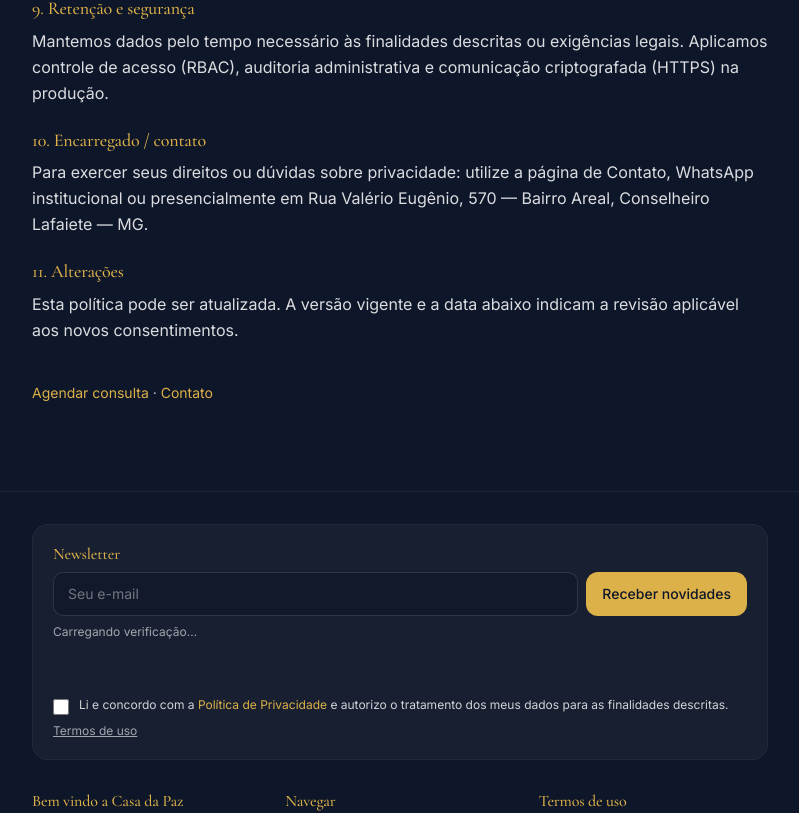
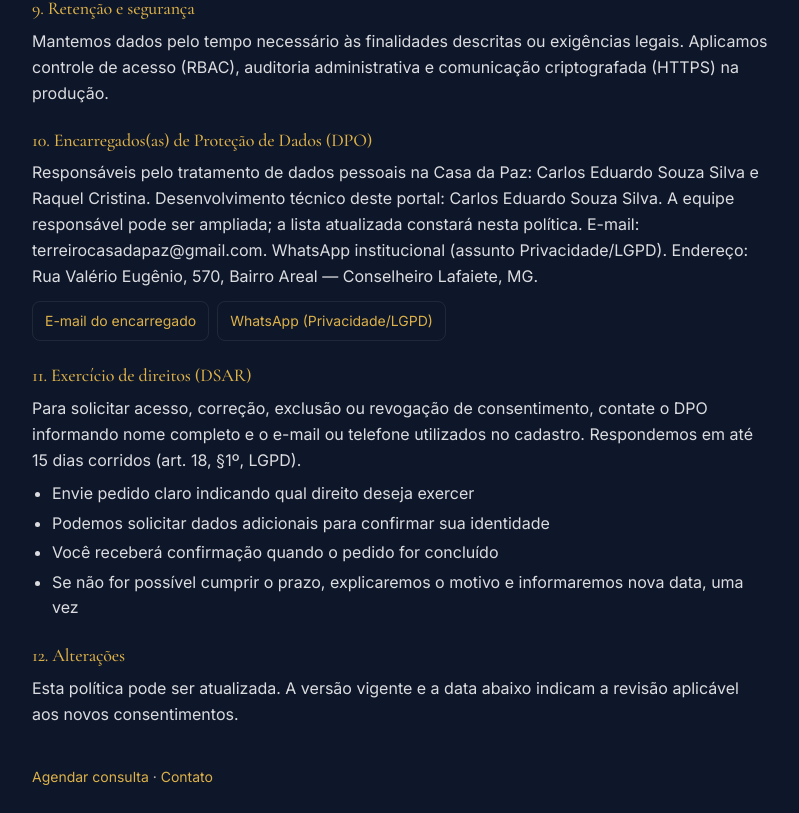
Before and after one commit to Kadu207/casa-da-paz, a React (Vite) app in the folder frontend/: page /termos in a window 1280 px wide. Shown: the part 1451-2264 px from the top of the page, without its empty margins (240-1039 px from the left). Built offline with nearby package versions, Linux system fonts and the light colour scheme; no server answers.

Commit message:
feat(lgpd): publicar responsaveis DPO e runbook DSAR
Registra Carlos Eduardo Souza Silva e Raquel Cristina como encarregados de dados, versao da politica 2026-06-09 e runbook de atendimento em 15 dias.

Co-authored-by: Cursor <cursoragent@cursor.com>

```diff
--- a/frontend/src/i18n/en.ts
+++ b/frontend/src/i18n/en.ts
@@ -130,6 +130,12 @@ export const en: Record<PortalTranslationKey, string> = {
   'terms.version': 'Version {version}',
   'terms.link': 'Terms of use',
   'terms.privacyLink': 'Privacy Policy',
+  'terms.dpo.email': 'DPO email',
+  'terms.dpo.whatsapp': 'WhatsApp (Privacy/LGPD)',
+  'contact.privacy.title': 'Privacy and LGPD',
+  'contact.privacy.body':
+    'To access, correct or delete your data, withdraw consent or ask about this policy, contact our Data Protection Officer. Response time: up to 15 days.',
+  'contact.privacy.whatsapp': 'LGPD WhatsApp',
   'lgpd.consentPrefix': 'I have read and agree to the',
   'lgpd.consentSuffix': ' and authorize processing of my data for the purposes described.',
   'lgpd.consentRequired': 'Accept the Privacy Policy to continue.',
--- a/frontend/src/i18n/pt-BR.ts
+++ b/frontend/src/i18n/pt-BR.ts
@@ -128,6 +128,12 @@ export const ptBR = {
   'terms.version': 'Versão {version}',
   'terms.link': 'Termos de uso',
   'terms.privacyLink': 'Política de Privacidade',
+  'terms.dpo.email': 'E-mail do encarregado',
+  'terms.dpo.whatsapp': 'WhatsApp (Privacidade/LGPD)',
+  'contact.privacy.title': 'Privacidade e LGPD',
+  'contact.privacy.body':
+    'Para acessar, corrigir ou excluir seus dados, revogar consentimento ou tirar dúvidas sobre esta política, fale com nosso Encarregado de Dados. Prazo de resposta: até 15 dias.',
+  'contact.privacy.whatsapp': 'WhatsApp LGPD',
   'lgpd.consentPrefix': 'Li e concordo com a',
   'lgpd.consentSuffix': ' e autorizo o tratamento dos meus dados para as finalidades descritas.',
   'lgpd.consentRequired': 'Aceite a Política de Privacidade para continuar.',
--- /dev/null
+++ b/frontend/src/lib/lgpd-contact.ts
@@ -0,0 +1,49 @@
+import { ADDRESS, WHATSAPP_NUMBER } from './portal-assets';
+
+/** Responsáveis pelo tratamento de dados (LGPD). Adicione nomes aqui ou via VITE_DPO_EXTRA_NAMES. */
+const DATA_PROTECTION_BASE = ['Carlos Eduardo Souza Silva', 'Raquel Cristina'] as const;
+
+/** Desenvolvimento técnico do sistema/portal. */
+export const SYSTEM_DEV_CONTACTS = ['Carlos Eduardo Souza Silva'] as const;
+
+function parseExtraDpoNames(): string[] {
+  const raw = import.meta.env.VITE_DPO_EXTRA_NAMES as string | undefined;
+  if (!raw?.trim()) return [];
+  return raw.split(',').map((s) => s.trim()).filter(Boolean);
+}
+
+/** Lista publicada na política — editável no código ou com VITE_DPO_EXTRA_NAMES=Nome1,Nome2 */
+export const DATA_PROTECTION_CONTACTS: readonly string[] = [
+  ...DATA_PROTECTION_BASE,
+  ...parseExtraDpoNames(),
+];
+
+/** Canal oficial LGPD — override: VITE_DPO_EMAIL */
+export const DPO_EMAIL =
+  import.meta.env.VITE_DPO_EMAIL ?? 'terreirocasadapaz@gmail.com';
+
+export const DSAR_SLA_DAYS = 15;
+
+export const DPO_ADDRESS = `${ADDRESS.line1}, ${ADDRESS.line2}`;
+
+/** Rótulo curto para cards (lista formatada). */
+export function formatContactList(names: readonly string[], locale: 'pt-BR' | 'en'): string {
+  if (names.length === 0) return locale === 'en' ? 'Data protection team' : 'Equipe de proteção de dados';
+  if (names.length === 1) return names[0]!;
+  if (names.length === 2) {
+    return locale === 'en'
+      ? `${names[0]} and ${names[1]}`
+      : `${names[0]} e ${names[1]}`;
+  }
+  const last = names[names.length - 1]!;
+  const rest = names.slice(0, -1).join(', ');
+  return locale === 'en' ? `${rest}, and ${last}` : `${rest} e ${last}`;
+}
+
+export function whatsappDsarUrl(locale: 'pt-BR' | 'en'): string {
+  const msg =
+    locale === 'en'
+      ? 'Hello, I would like to exercise my data protection rights (LGPD) with Casa da Paz.'
+      : 'Olá, gostaria de exercer meus direitos de proteção de dados (LGPD) junto à Casa da Paz.';
+  return `https://wa.me/${WHATSAPP_NUMBER}?text=${encodeURIComponent(msg)}`;
+}
--- a/frontend/src/lib/lgpd.ts
+++ b/frontend/src/lib/lgpd.ts
@@ -1,3 +1,3 @@
-export const LGPD_POLICY_VERSION = '2026-06-01';
+export const LGPD_POLICY_VERSION = '2026-06-09';
 
 export const COOKIE_CONSENT_KEY = 'casadapaz-cookie-consent';
--- a/frontend/src/pages/public/PublicContato.tsx
+++ b/frontend/src/pages/public/PublicContato.tsx
@@ -2,13 +2,16 @@ import { PublicLayout } from '../../components/public/PublicLayout';
 import { SafeImage } from '../../components/public/SafeImage';
 import { ADDRESS, WHATSAPP_NUMBER, portalAssets } from '../../lib/portal-assets';
 import { useI18n } from '../../i18n/I18nContext';
+import { DPO_EMAIL, DATA_PROTECTION_CONTACTS, formatContactList, whatsappDsarUrl } from '../../lib/lgpd-contact';
+import { Link } from 'react-router-dom';
 
 const CHATWOOT_WEBSITE_TOKEN = import.meta.env.VITE_CHATWOOT_WEBSITE_TOKEN;
 
 export default function PublicContato() {
-  const { t } = useI18n();
+  const { t, locale } = useI18n();
 
   const whatsapp = `https://wa.me/${WHATSAPP_NUMBER}?text=${encodeURIComponent(t('contact.whatsapp.prefill'))}`;
+  const waDsar = whatsappDsarUrl(locale);
 
   return (
     <PublicLayout>
@@ -63,8 +66,34 @@ export default function PublicContato() {
           className="block rounded-2xl bg-card border border-border/60 p-5 sm:p-6 hover:border-primary/40 transition-colors"
         >
           <p className="font-serif text-lg text-primary">E-mail</p>
-          <p className="text-foreground/80">terreirocasadapaz@gmail.com</p>
+          <p className="text-foreground/80">{DPO_EMAIL}</p>
         </a>
+
+        <div className="rounded-2xl bg-card border border-primary/30 p-5 sm:p-6 space-y-3">
+          <p className="font-serif text-lg text-primary">{t('contact.privacy.title')}</p>
+          <p className="text-sm text-foreground/80 leading-relaxed">{t('contact.privacy.body')}</p>
+          <p className="text-sm text-foreground/70">
+            <span className="font-medium text-foreground/85">
+              {formatContactList(DATA_PROTECTION_CONTACTS, locale)}
+            </span>
+          </p>
+          <div className="flex flex-wrap gap-2 pt-1">
+            <a
+              href={`mailto:${DPO_EMAIL}?subject=${encodeURIComponent(locale === 'en' ? 'LGPD request' : 'Solicitação LGPD')}`}
+              className="text-sm text-primary hover:underline"
+            >
+              {DPO_EMAIL}
+            </a>
+            <span className="text-foreground/40">·</span>
+            <a href={waDsar} target="_blank" rel="noopener noreferrer" className="text-sm text-primary hover:underline">
+              {t('contact.privacy.whatsapp')}
+            </a>
+            <span className="text-foreground/40">·</span>
+            <Link to="/public/termos" className="text-sm text-primary hover:underline">
+              {t('terms.privacyLink')}
+            </Link>
+          </div>
+        </div>
 
         <div className="rounded-2xl bg-card border border-border/60 p-5 sm:p-6">
           <p className="font-serif text-lg text-primary mb-2">{t('contact.where')}</p>
--- a/frontend/src/pages/public/PublicTermos.tsx
+++ b/frontend/src/pages/public/PublicTermos.tsx
@@ -2,10 +2,20 @@ import { PublicLayout } from '../../components/public/PublicLayout';
 import { useI18n } from '../../i18n/I18nContext';
 import { Link } from 'react-router-dom';
 import { LGPD_POLICY_VERSION } from '../../lib/lgpd';
+import {
+  DATA_PROTECTION_CONTACTS,
+  DPO_ADDRESS,
+  DPO_EMAIL,
+  DSAR_SLA_DAYS,
+  SYSTEM_DEV_CONTACTS,
+  formatContactList,
+  whatsappDsarUrl,
+} from '../../lib/lgpd-contact';
 
-type Section = { title: string; body: string; list?: string[] };
+type Section = { title: string; body: string; list?: string[]; id?: string };
 
-const SECTIONS_PT: Section[] = [
+function coreSectionsPt(): Section[] {
+  return [
     {
       title: '1. Sobre este portal',
       body: 'O portal Casa da Paz é mantido pela comunidade de terreiro afro-indígena Casa da Paz, em Conselheiro Lafaiete (MG), para divulgar atividades, eventos, agendamentos e canais de contato abertos à comunidade.',
@@ -55,17 +65,11 @@ const SECTIONS_PT: Section[] = [
       title: '9. Retenção e segurança',
       body: 'Mantemos dados pelo tempo necessário às finalidades descritas ou exigências legais. Aplicamos controle de acesso (RBAC), auditoria administrativa e comunicação criptografada (HTTPS) na produção.',
     },
-  {
-    title: '10. Encarregado / contato',
-    body: 'Para exercer seus direitos ou dúvidas sobre privacidade: utilize a página de Contato, WhatsApp institucional ou presencialmente em Rua Valério Eugênio, 570 — Bairro Areal, Conselheiro Lafaiete — MG.',
-  },
-  {
-    title: '11. Alterações',
-    body: 'Esta política pode ser atualizada. A versão vigente e a data abaixo indicam a revisão aplicável aos novos consentimentos.',
-  },
   ];
+}
 
-const SECTIONS_EN: Section[] = [
+function coreSectionsEn(): Section[] {
+  return [
     {
       title: '1. About this portal',
       body: 'The Casa da Paz portal is maintained by the Casa da Paz Afro-Indigenous terreiro community in Conselheiro Lafaiete (MG) to share activities, events, appointments and public contact channels.',
@@ -115,19 +119,68 @@ const SECTIONS_EN: Section[] = [
       title: '9. Retention and security',
       body: 'We retain data as long as needed for the purposes above or legal requirements. We apply access control (RBAC), administrative audit logs and encrypted communication (HTTPS) in production.',
     },
+  ];
+}
+
+function dpoAndDsarSections(locale: 'pt-BR' | 'en'): Section[] {
+  const dataOfficers = formatContactList(DATA_PROTECTION_CONTACTS, locale);
+  const devTeam = formatContactList(SYSTEM_DEV_CONTACTS, locale);
+
+  if (locale === 'en') {
+    return [
       {
-    title: '10. Contact',
-    body: 'To exercise your rights or ask about privacy: use the Contact page, institutional WhatsApp or visit us at Rua Valério Eugênio, 570 — Bairro Areal, Conselheiro Lafaiete — MG.',
+        id: 'dpo',
+        title: '10. Data protection officers (DPO)',
+        body: `Personal data at Casa da Paz is overseen by: ${dataOfficers}. Technical development of this portal: ${devTeam}. The responsible team may be expanded; this policy will list updates. Official email: ${DPO_EMAIL}. You may also use institutional WhatsApp (subject: Privacy/LGPD). Address: ${DPO_ADDRESS}.`,
       },
       {
-    title: '11. Changes',
+        id: 'dsar',
+        title: '11. Exercising your rights (DSAR)',
+        body: `To request access, correction, deletion or consent withdrawal, contact the DPO with your full name and the email or phone used in our forms. We respond within up to ${DSAR_SLA_DAYS} calendar days (Art. 18, §1, LGPD).`,
+        list: [
+          'Send a clear request identifying the right you wish to exercise',
+          'We may ask for additional information to confirm your identity',
+          'You will receive confirmation when the request is completed',
+          'If we cannot meet the deadline, we will explain why and provide a new date once',
+        ],
+      },
+      {
+        title: '12. Changes',
         body: 'This policy may be updated. The version and date below indicate the revision applicable to new consents.',
       },
     ];
+  }
+  return [
+    {
+      id: 'dpo',
+      title: '10. Encarregados(as) de Proteção de Dados (DPO)',
+      body: `Responsáveis pelo tratamento de dados pessoais na Casa da Paz: ${dataOfficers}. Desenvolvimento técnico deste portal: ${devTeam}. A equipe responsável pode ser ampliada; a lista atualizada constará nesta política. E-mail: ${DPO_EMAIL}. WhatsApp institucional (assunto Privacidade/LGPD). Endereço: ${DPO_ADDRESS}.`,
+    },
+    {
+      id: 'dsar',
+      title: '11. Exercício de direitos (DSAR)',
+      body: `Para solicitar acesso, correção, exclusão ou revogação de consentimento, contate o DPO informando nome completo e o e-mail ou telefone utilizados no cadastro. Respondemos em até ${DSAR_SLA_DAYS} dias corridos (art. 18, §1º, LGPD).`,
+      list: [
+        'Envie pedido claro indicando qual direito deseja exercer',
+        'Podemos solicitar dados adicionais para confirmar sua identidade',
+        'Você receberá confirmação quando o pedido for concluído',
+        'Se não for possível cumprir o prazo, explicaremos o motivo e informaremos nova data, uma vez',
+      ],
+    },
+    {
+      title: '12. Alterações',
+      body: 'Esta política pode ser atualizada. A versão vigente e a data abaixo indicam a revisão aplicável aos novos consentimentos.',
+    },
+  ];
+}
 
 export default function PublicTermos() {
   const { t, locale } = useI18n();
-  const sections = locale === 'en' ? SECTIONS_EN : SECTIONS_PT;
+  const sections = [
+    ...(locale === 'en' ? coreSectionsEn() : coreSectionsPt()),
+    ...dpoAndDsarSections(locale),
+  ];
+  const waDsar = whatsappDsarUrl(locale);
 
   return (
     <PublicLayout showBack>
@@ -149,6 +202,24 @@ export default function PublicTermos() {
                   ))}
                 </ul>
               )}
+              {s.id === 'dpo' && (
+                <div className="mt-3 flex flex-wrap gap-2">
+                  <a
+                    href={`mailto:${DPO_EMAIL}?subject=${encodeURIComponent(locale === 'en' ? 'LGPD request' : 'Solicitação LGPD')}`}
+                    className="inline-flex min-h-10 items-center rounded-lg border border-border/60 px-3 text-sm text-primary hover:bg-card/80"
+                  >
+                    {t('terms.dpo.email')}
+                  </a>
+                  <a
+                    href={waDsar}
+                    target="_blank"
+                    rel="noopener noreferrer"
+                    className="inline-flex min-h-10 items-center rounded-lg border border-border/60 px-3 text-sm text-primary hover:bg-card/80"
+                  >
+                    {t('terms.dpo.whatsapp')}
+                  </a>
+                </div>
+              )}
             </div>
           ))}
         </article>
```
Also changed, not shown: 3 other files (tests, documents, lock files or other folders). Lines whose indentation alone changed are shown as unchanged.
